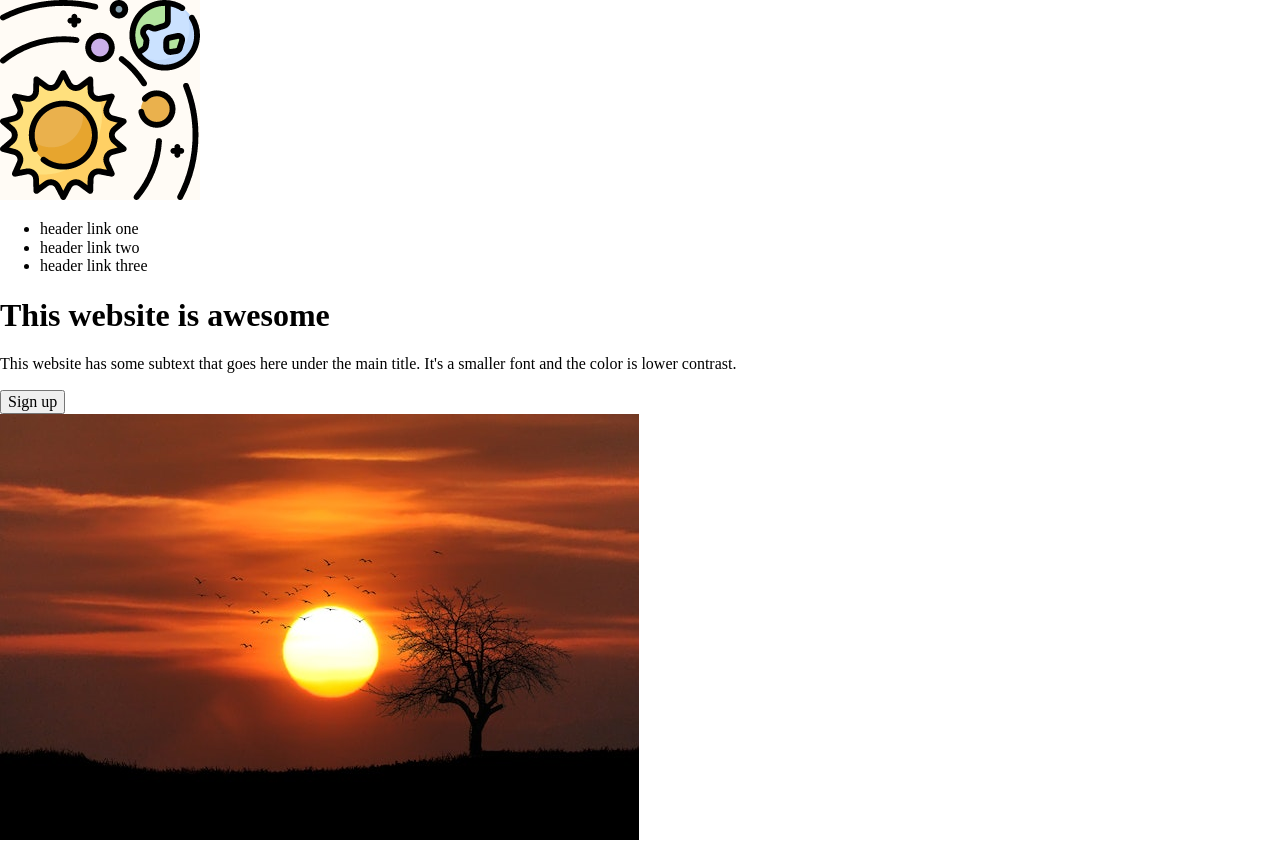
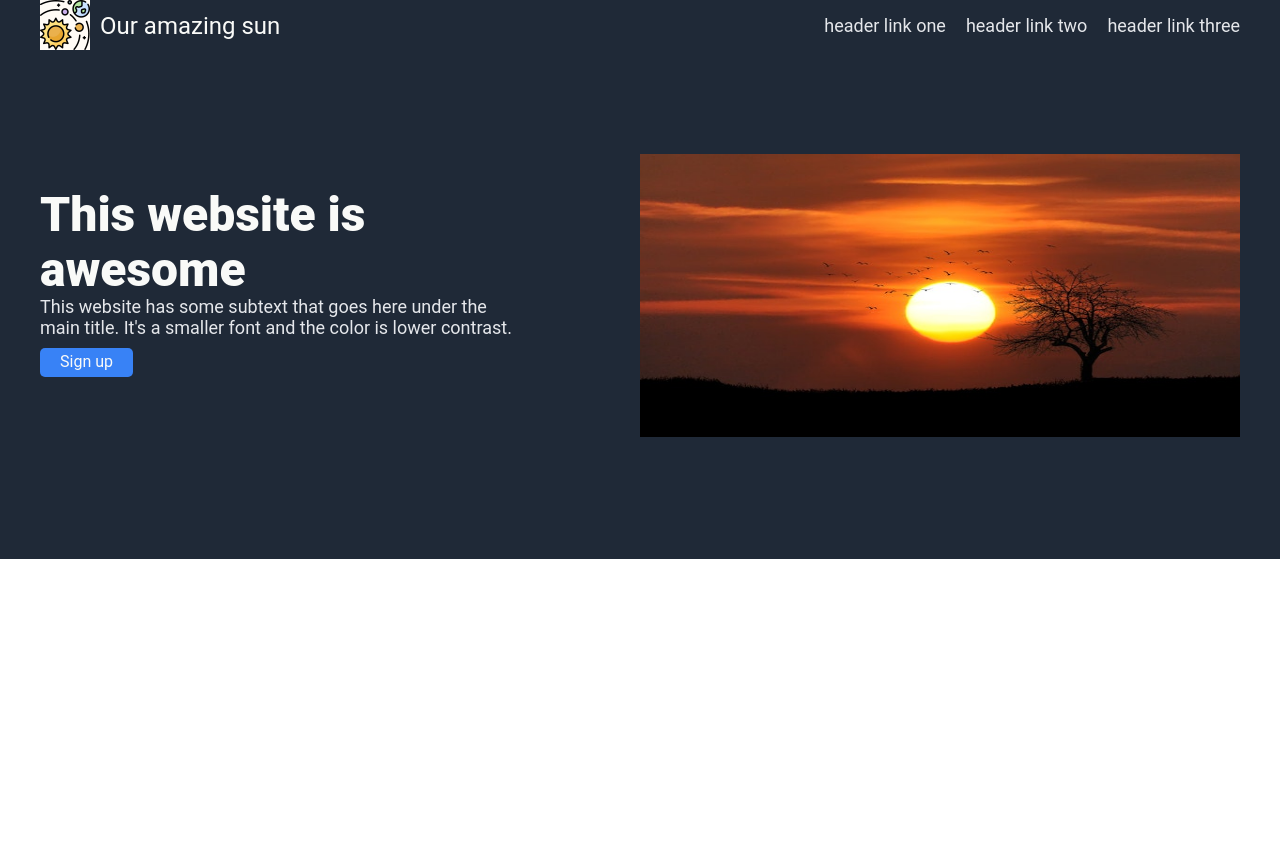
Before and after one commit to r-stake/odin-landing-page, a plain HTML site: page index.html in a window 1280 px wide. After the commit the page ends 800 px from the top, so only its background shows below. Drawn offline with Linux system fonts and the light colour scheme.

Commit message:
Apply styling to header section

```diff
--- a/css/style.css
+++ b/css/style.css
@@ -3,3 +3,119 @@
 *::after {
     box-sizing: border-box;
 }
+
+:root {
+    --background-color-main: #1F2937;
+    --background-color-secondary: #3882F6;
+    --hover: yellow;
+    --text-main: #F9FAF8;
+    --text-secondary: #E5E7EB;
+}
+
+html {
+    font-size: 16px;
+}
+
+body {
+    font-family: 'Roboto', sans-serif;
+}
+
+.container {
+    max-width: 1200px;
+    width: 100%;
+    margin: 0 auto;
+}
+
+.flex-container {
+    display: flex;
+}
+
+/* -----------------Header ------------------ */
+
+header {
+    background-color: var(--background-color-main);
+}
+
+.nav-bar.flex-container {
+    justify-content: space-between;
+}
+
+.nav-bar .logo .flex-container {
+    align-items: center;
+}
+
+.nav-bar .logo img {
+    width: 50px;
+}
+
+.nav-bar .logo a:last-child {
+    font-size: 1.5rem;
+    color: #f9faf8;
+    text-decoration: none;
+    margin-left: 10px;
+}
+
+.nav-bar .logo a:last-child:hover {
+    color: var(--hover);
+}
+
+.nav-bar ul {
+    list-style-type: none;
+}
+
+.nav-bar ul li a {
+    font-size: 1.125rem;
+    text-decoration: none;
+    color: #e5e7eb;
+}
+
+.nav-bar ul li a:hover {
+    color: var(--hover);
+}
+
+.nav-bar nav .flex-container {
+    gap: 20px;
+}
+
+/* -------------------- Hero -----------------------*/
+
+.hero.flex-container {
+    margin-top: 100px;
+    justify-content: space-between;
+}
+
+.hero-description {
+    width: 40%;
+}
+
+.hero h1 {
+    font-size: 3rem;
+    color: var(--text-main);
+    font-weight: 800;
+    margin-bottom: 0;
+}
+
+.hero p {
+    font-size: 1.125rem;
+    color: var(--text-secondary);
+    margin-top: 0;
+    margin-bottom: 10px;
+}
+
+.hero button {
+    background-color: var(--background-color-secondary);
+    padding: 5px 20px;
+    color: var(--text-main);
+    border: none;
+    border-radius: 5px;
+    cursor: pointer;
+}
+
+.hero-image {
+    width: 50%;
+}
+
+.hero img {
+    max-height: 70%;
+    width: 100%;
+}
--- a/index.html
+++ b/index.html
@@ -11,19 +11,22 @@
 <body>
     <header>
         <div class="container">
-            <div class="nav-bar">
+            <div class="nav-bar flex-container">
                 <div class="logo">
-                    <a href="#"><img src="./img/sun-logo.png" alt="Sun logo"></a>
+                    <div class="flex-container">
+                        <a href="#"><img src="./img/sun-logo.png" alt="Sun logo"></a>
+                        <a href="#">Our amazing sun</a>
+                    </div>
                 </div>
                 <nav>
-                    <ul>
-                        <li>header link one</li>
-                        <li>header link two</li>
-                        <li>header link three</li>
+                    <ul class="flex-container">
+                        <li><a href="#">header link one</a></li>
+                        <li><a href="#">header link two</a></li>
+                        <li><a href="#">header link three</a></li>
                     </ul>
                 </nav>
             </div>
-            <div class="hero">
+            <div class="hero flex-container">
                 <div class="hero-description">
                     <h1>This website is awesome</h1>
                     <p>This website has some subtext that goes here under the main title. It's a smaller font and the color is lower contrast.</p>
```
Also changed, not shown: 1 other file.
